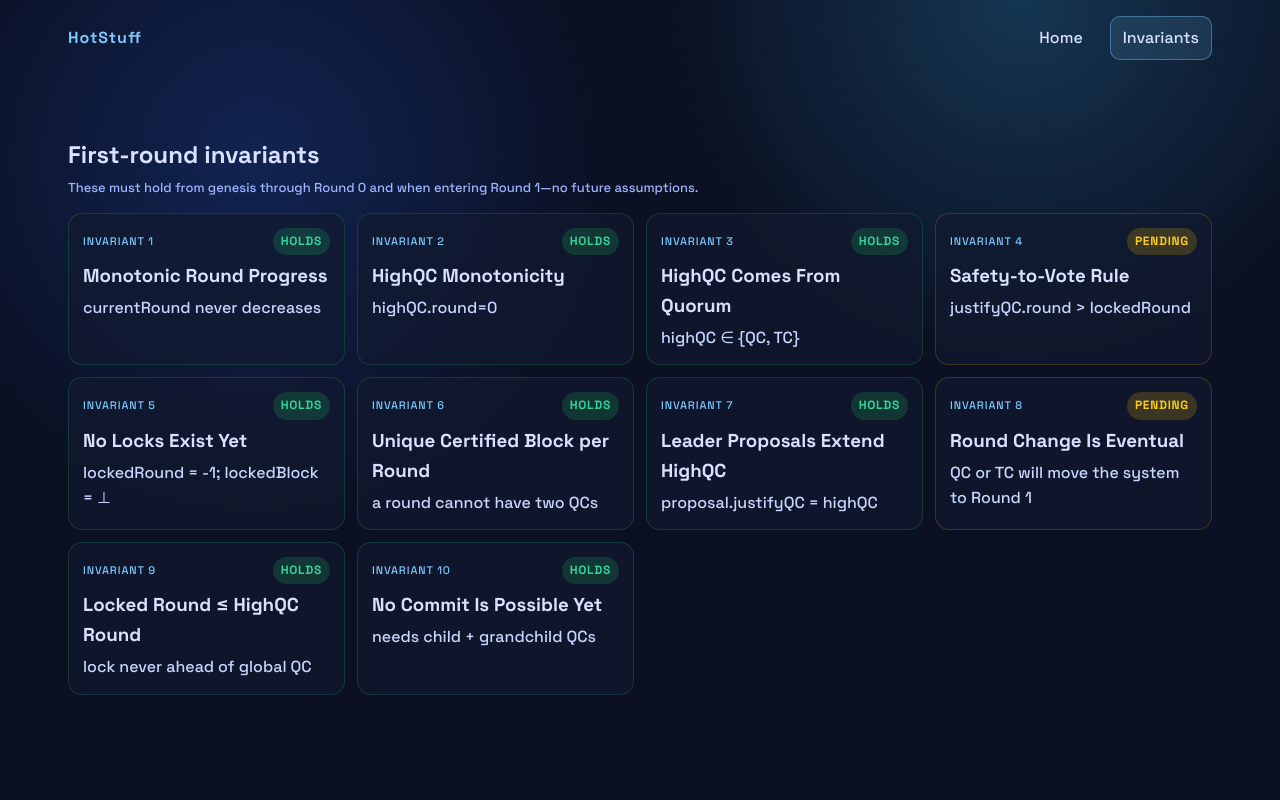
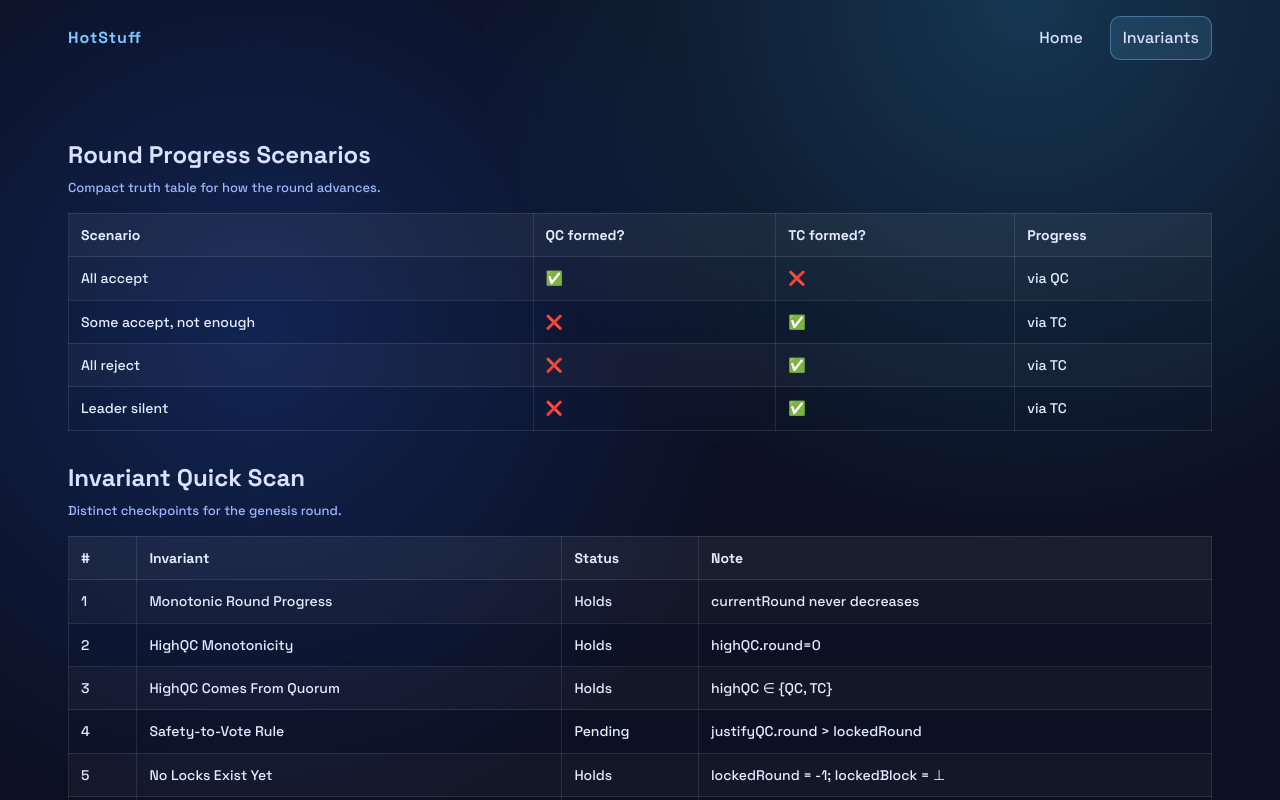
Before and after one commit to Nepalichhoro/big-hustler-crypto-hub, a React (Vite) app in the folder hotst/ui/: page /invariants in a window 1280 px wide. Shown: the top 800 px of the page. Built offline with nearby package versions, Linux system fonts and the light colour scheme.

Commit message:
color coded outcome of round.

```diff
--- a/hotst/ui/src/App.css
+++ b/hotst/ui/src/App.css
@@ -164,6 +164,23 @@ h1 {
   background: #7cc8ff;
   border-color: #7cc8ff;
   box-shadow: 0 8px 24px rgba(124, 200, 255, 0.3);
+}
+
+.rail-item.accepted .rail-dot {
+  background: #34d399;
+  border-color: #34d399;
+  box-shadow: 0 8px 18px rgba(52, 211, 153, 0.35);
+}
+
+.rail-item.timeout .rail-dot {
+  background: #f59e0b;
+  border-color: #f59e0b;
+  box-shadow: 0 8px 18px rgba(245, 158, 11, 0.35);
+}
+
+.rail-item.idle .rail-dot {
+  background: rgba(255, 255, 255, 0.08);
+  border-color: rgba(255, 255, 255, 0.25);
 }
 
 .rail-note {
@@ -657,6 +674,30 @@ button:active {
   font-size: 14px;
 }
 
+.info-table {
+  width: 100%;
+  border-collapse: collapse;
+  margin: 12px 0 20px;
+  font-size: 14px;
+  color: #e4ecff;
+}
+
+.info-table th,
+.info-table td {
+  border: 1px solid rgba(255, 255, 255, 0.1);
+  padding: 10px 12px;
+  text-align: left;
+}
+
+.info-table th {
+  background: rgba(255, 255, 255, 0.06);
+  font-weight: 700;
+}
+
+.info-table tbody tr:nth-child(odd) {
+  background: rgba(255, 255, 255, 0.03);
+}
+
 .toaster {
   position: fixed;
   right: 16px;
--- a/hotst/ui/src/App.tsx
+++ b/hotst/ui/src/App.tsx
@@ -253,6 +253,15 @@ function App() {
     } as RoundRecord)
   const selectedLeader = leaderForRound(selectedRecord.round)
 
+  const roundStatuses = useMemo(() => {
+    const status: Record<number, 'accepted' | 'rejected' | 'timeout' | 'idle'> = {}
+    Object.values(state.roundRecords).forEach((rec) => {
+      if (rec.qc) status[rec.round] = 'accepted'
+      else if (rec.tc) status[rec.round] = 'timeout'
+    })
+    return status
+  }, [state.roundRecords])
+
   const modalRecord =
     state.modalRound !== null
       ? state.roundRecords[state.modalRound] ??
@@ -306,6 +315,7 @@ function App() {
                 approvalsCount={approvalsCount}
                 activeProposalRound={state.proposal?.round}
                 newViewRemaining={newViewRemaining}
+                roundStatuses={roundStatuses}
                 onSelectRound={(round, openModal) =>
                   dispatch(setSelectedRound({ round, openModal }))
                 }
--- a/hotst/ui/src/components/Hero.tsx
+++ b/hotst/ui/src/components/Hero.tsx
@@ -7,6 +7,7 @@ type Props = {
   proposeRemaining: number | null
   decisionRemaining: number | null
   onSelectRound: (round: number, openModal?: boolean) => void
+  roundStatuses: Record<number, 'accepted' | 'rejected' | 'timeout' | 'idle'>
 }
 
 const rounds = [0, 1, 2, 3, 4, 5]
@@ -18,6 +19,7 @@ export function Hero({
   proposeRemaining,
   decisionRemaining,
   onSelectRound,
+  roundStatuses,
 }: Props) {
   return (
     <header className="hero">
@@ -72,7 +74,7 @@ export function Hero({
           {rounds.map((r, idx) => (
             <button
               key={r}
-              className="rail-item"
+              className={`rail-item ${roundStatuses[r] ?? ''}`}
               onClick={() => onSelectRound(r, true)}
             >
               <div className={`rail-dot ${currentRound >= r ? 'active' : ''}`} />
--- a/hotst/ui/src/components/HomePage.tsx
+++ b/hotst/ui/src/components/HomePage.tsx
@@ -19,6 +19,7 @@ type Props = {
   dataSnapshot: string
   selectedRecord: RoundRecord
   selectedLeader: string
+  roundStatuses: Record<number, 'accepted' | 'rejected' | 'timeout' | 'idle'>
   approvalsCount: number
   activeProposalRound?: number
   nodeVotes: Record<string, VoteStatus>
@@ -43,6 +44,7 @@ export function HomePage({
   dataSnapshot,
   selectedRecord,
   selectedLeader,
+  roundStatuses,
   approvalsCount,
   activeProposalRound,
   nodeVotes,
@@ -65,6 +67,7 @@ export function HomePage({
         proposeRemaining={proposal ? null : proposeRemaining}
         decisionRemaining={proposal ? decisionRemaining : null}
         onSelectRound={onSelectRound}
+        roundStatuses={roundStatuses}
       />
 
       <section className="state-grid">
--- a/hotst/ui/src/components/InvariantsPage.tsx
+++ b/hotst/ui/src/components/InvariantsPage.tsx
@@ -17,6 +17,72 @@ type Props = {
 export function InvariantsPage({ invariants }: Props) {
   return (
     <>
+      <div className="section-heading">
+        <h2>Round Progress Scenarios</h2>
+        <p className="sub">Compact truth table for how the round advances.</p>
+      </div>
+      <table className="info-table">
+        <thead>
+          <tr>
+            <th>Scenario</th>
+            <th>QC formed?</th>
+            <th>TC formed?</th>
+            <th>Progress</th>
+          </tr>
+        </thead>
+        <tbody>
+          <tr>
+            <td>All accept</td>
+            <td>✅</td>
+            <td>❌</td>
+            <td>via QC</td>
+          </tr>
+          <tr>
+            <td>Some accept, not enough</td>
+            <td>❌</td>
+            <td>✅</td>
+            <td>via TC</td>
+          </tr>
+          <tr>
+            <td>All reject</td>
+            <td>❌</td>
+            <td>✅</td>
+            <td>via TC</td>
+          </tr>
+          <tr>
+            <td>Leader silent</td>
+            <td>❌</td>
+            <td>✅</td>
+            <td>via TC</td>
+          </tr>
+        </tbody>
+      </table>
+
+      <div className="section-heading">
+        <h2>Invariant Quick Scan</h2>
+        <p className="sub">Distinct checkpoints for the genesis round.</p>
+      </div>
+      <table className="info-table">
+        <thead>
+          <tr>
+            <th>#</th>
+            <th>Invariant</th>
+            <th>Status</th>
+            <th>Note</th>
+          </tr>
+        </thead>
+        <tbody>
+          {invariants.map((inv) => (
+            <tr key={inv.id}>
+              <td>{inv.id}</td>
+              <td>{inv.title}</td>
+              <td>{inv.label}</td>
+              <td>{inv.detail}</td>
+            </tr>
+          ))}
+        </tbody>
+      </table>
+
       <InvariantGrid invariants={invariants} />
     </>
   )
```
